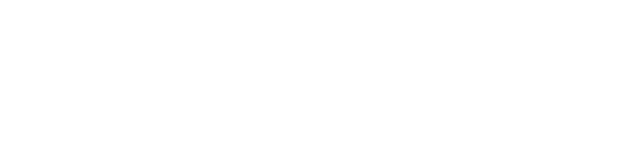
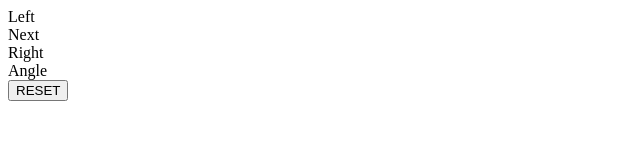
Before and after one commit to navillan/mertSelamlar_Seesaw, a plain HTML site: page index.html in a window 1280 px wide. Shown: the whole page, without its empty margins (0-640 px from the left). Drawn offline with Linux system fonts and the light colour scheme.

Commit message:
html structure v0.2

```diff
--- a/index.html
+++ b/index.html
@@ -1,11 +1,23 @@
 <!DOCTYPE html>
 <html lang="en">
 <head>
-  <meta charset="UTF-8">
-  <meta name="viewport" content="width=device-width, initial-scale=1.0">
-  <title>Document</title>
+    <meta charset="UTF-8">
+    <meta name="viewport" content="width=device-width, initial-scale=1.0">
+    <title>Project Seesaw</title>
 </head>
 <body>
+    <div class="main-frame">
+        <div class="info-bar">
+            <div class="weigth-left">Left</div>
+            <div class="weigth-next">Next</div>
+            <div class="weigth-rigth">Right</div>
+            <div class="angle-info">Angle</div>
+        </div>
+        <div class="game-frame">
+
+        </div>
+        <button class="button-reset">RESET</button>
+    </div>
 
 </body>
 </html>
```
